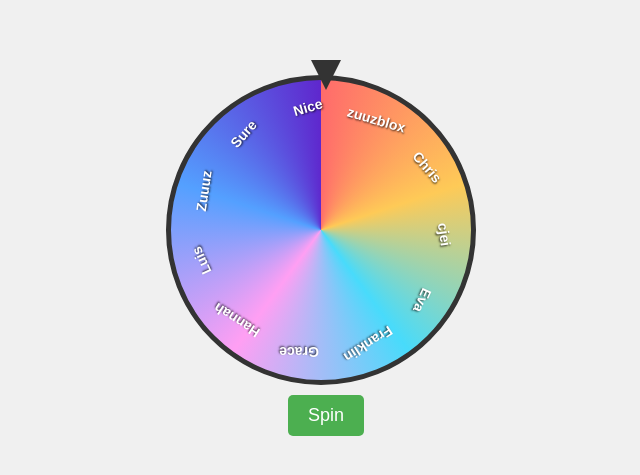
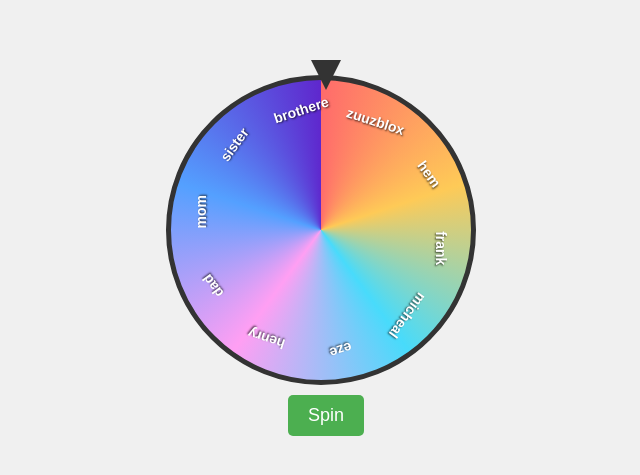
Before and after one commit to OROJAXON/wheel, a React (Create React App) app: page / in a window 1280 px wide. Shown: the part 145-620 px from the top of the page, without its empty margins (314-954 px from the left). Built offline with nearby package versions, Linux system fonts and the light colour scheme; the HTML template or start-up script is replaced by a standard one.

Commit message:
Update App.js

```diff
--- a/src/App.js
+++ b/src/App.js
@@ -3,8 +3,8 @@ import './index.css';
 import Spinner from './Spinner';
 import ConfettiExplosion from 'react-confetti-explosion';
 
-const names = ['zuuzblox', 'Chris', 'cjei', 'Eva', 'Franklin', 'Grace', 'Hannah', 'Luis', 'Zuuuz', 'Sure', 'Nice', ]
-const predeterminedWinner = 'Franklin';
+const names = ['zuuzblox', 'hem', 'frank', 'micheal', 'eze', 'henry', 'dad', 'mom', 'sister', 'brothere', ]
+const predeterminedWinner = 'frank';
 
 const WinnerModal = ({ isOpen, onClose, winner }) => {
   if (!isOpen) return null;
```
